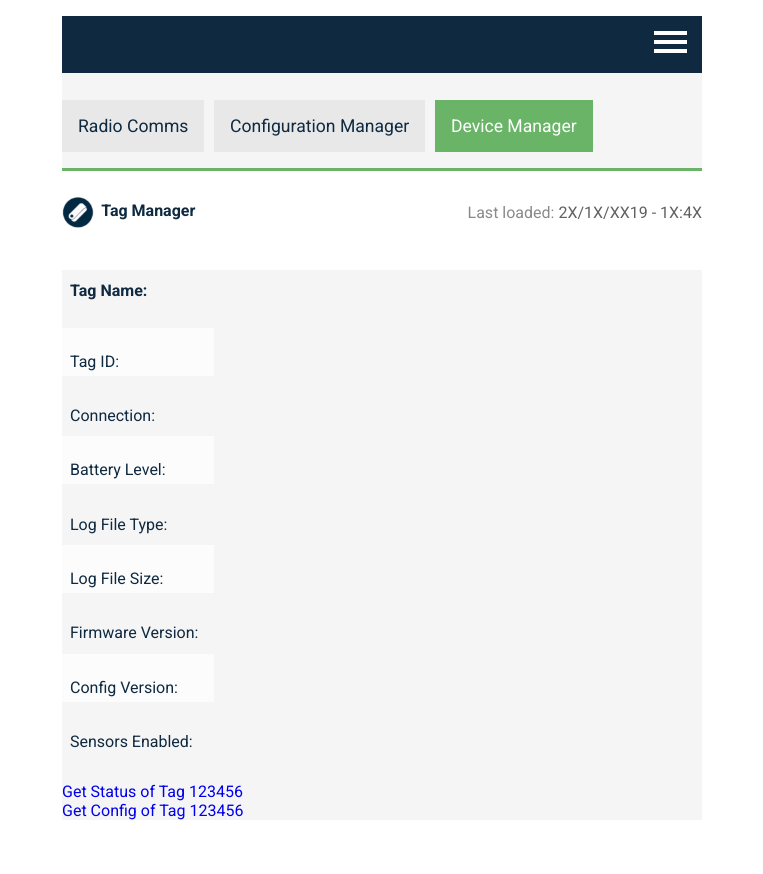
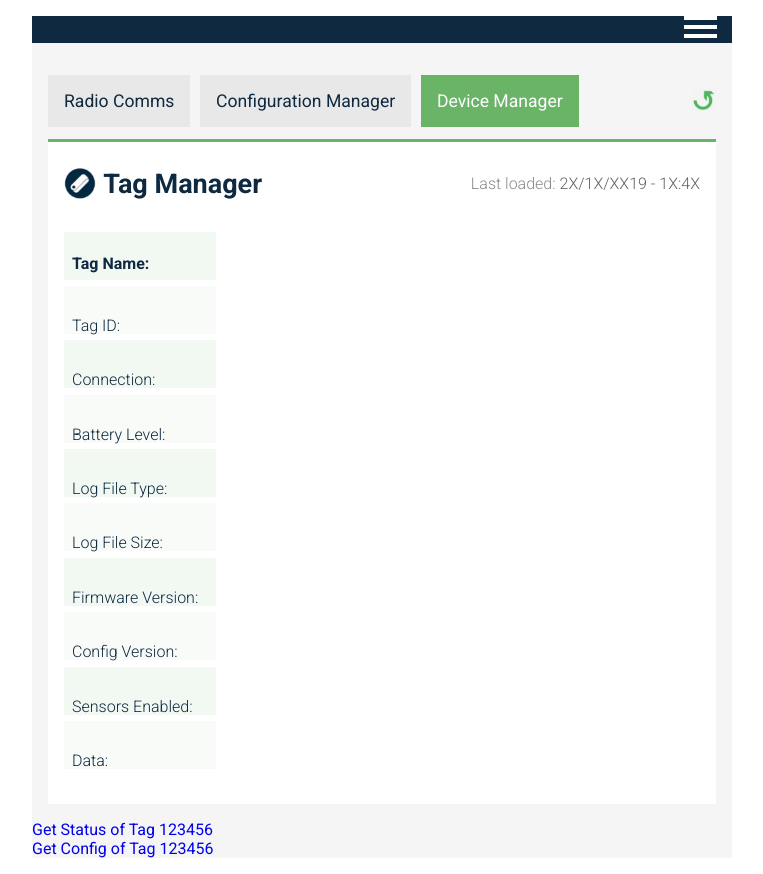
Before and after one commit to arribada/horizon-gui, a Flask app: template webserver/templates/scan.html in a window 1280 px wide. Shown: the whole page, without its empty margins (258-1021 px from the left). Before the commit the page ends 820 px from the top, so only its background shows below. Run offline with Flask 2, Linux system fonts and the light colour scheme; the template is opened without the code that fills it, so the values that code supplies are empty; parts of the project's set-up code (start-up, migrations or seed data) failed here and were passed over.

Commit message:
General stylings

```diff
--- a/webserver/static/styles.css
+++ b/webserver/static/styles.css
@@ -64,14 +64,23 @@ p {
 
 /* NAV*/
 
+header, nav {
+    line-height: 4em;
+}
+
 nav {
     flex-flow: row nowrap;
     justify-content: space-between;
+    margin: 0 1em;
 }
 
 nav h3 {
     font-weight: 400;
     font-size: 1.2em;
+}
+
+.burger {
+    margin: auto 0;
 }
 
 .burger span {
@@ -83,10 +92,18 @@ nav h3 {
     background: white;
 }
 
+#shortReport {
+    margin-bottom: 0;
+}
+
 /* MAIN */
 
 #mainMenu {
     background-color: #f5f5f5;
+}
+
+.main-wrapper {
+    margin-top: 0;
 }
 
 .main-table-wrapper {
@@ -96,11 +113,22 @@ nav h3 {
 /* TAB TITLES */
 
 .tab-titles-wrapper {
-    display: flex;
     flex-flow: row nowrap;
-    justify-content: flex-start;
+    justify-content: space-between;
     margin-left: 0;
-    margin-top: 2em;
+    margin-top: 0;
+    padding-top: 2em;
+}
+
+.tabs {
+    flex-flow: row nowrap;
+    justify-content: space-between;
+    width: 100%;
+    height: 3em;
+}
+
+.articles {
+    flex-flow: row wrap;
 }
 
 .tab-titles-wrapper article:first-of-type {
@@ -116,23 +144,35 @@ nav h3 {
     font-size: 1.1em;
 }
 
+.reload-icon {
+    max-width: 1.5em;
+    margin-top: 0.8em;
+}
+
 /* MAIN TABLE */
 
 .table-nav {
     border-top: solid #6ab468;
     flex-flow: row nowrap;
     justify-content: space-between;
+    padding-bottom: 0;
 }
 
 .table-nav-left {
     line-height: 3em;
+    margin-left: 1em;
+}
+
+.table-nav-right {
+    margin-right: 1em;
+    font-weight: 300;
 }
 
 .usb-icon {
     width: 2em;
     margin-right: 0.2em;
     display: inline-block;
-    vertical-align: baseline;
+    vertical-align: super;
 }
 
 .usb-icon img {
@@ -142,8 +182,13 @@ nav h3 {
 .main-table {
     flex-flow: row nowrap;
     justify-content: space-between;
-    height: 31em;
-    background-color: #f5f5f5;
+    height: 36em;
+    background-color: white;
+    margin: 1em;
+}
+
+.table-header {
+    font-size: 1.5em;
 }
 
 .main-table>div {
@@ -151,8 +196,22 @@ nav h3 {
     flex-flow: column nowrap;
 }
 
+.main-table>div span {
+    color: #0e2940;
+    font-weight: 400;
+    line-height: 2em;
+}
+
+.main-table>div span:first-of-type {
+    text-decoration: underline;
+    font-weight: 600;
+}
+
+.col0.flex > span.row0.navy {
+    text-decoration: none;
+}
+
 .main-table span {
-    /* background-color: #f5f5f5; */
     padding: 0.5em;
     margin: 0.2em 0;
     display: inline-block;
@@ -164,23 +223,19 @@ nav h3 {
     background-color: #fcfcfc;
 }
 
-.main-table.col0 span {
+.main-table .col0 span {
     font-weight: 300;
 }
 
-.main-table.col0 span h3 {
+.main-table .col0 span h3 {
     padding: 0.5em 0;
 }
 
-.main-table p {
-    font-size: 1em;
-}
-
-.main-table.col0 span:nth-child(even) {
+.main-table .col0 span:nth-child(even) {
     background-color: #f8fbf7;
 }
 
-.main-table.col0 span:nth-child(odd) {
+.main-table .col0 span:nth-child(odd) {
     background-color: #f2f8f2;
 }
 
@@ -203,7 +258,7 @@ main {
     position: relative;
     /* background-color: white; */
     color: #0c0c0c;
-    padding-top: 95px;
+    /* padding-top: 95px; */
     min-height: calc(100% - 52px);
 }
 
@@ -214,7 +269,7 @@ header,
 .calibrateFoot {
     width: 100%;
     min-width: 320px;
-    max-width: 640px;
+    max-width: 700px;
 }
 
 input,
@@ -324,7 +379,7 @@ h6 {
 /*Header and short report*/
 
 header {
-    position: fixed;
+    /* position: fixed; */
     font-size: 15px;
     background-color: #0e2940;
     z-index: 4;
@@ -356,7 +411,7 @@ header {
 }
 
 #shortReport {
-    margin: 1em;
+    /* margin: 1em; */
     display: block;
 }
 
@@ -781,9 +836,9 @@ nav.calibrateFoot {
 
 /* Main menu*/
 
-#mainMenu {
+/* #mainMenu {
     padding-top: 52px;
-}
+} */
 
 .commandButton {
     width: calc(100% - 16px);
--- a/webserver/templates/scan.html
+++ b/webserver/templates/scan.html
@@ -2,7 +2,10 @@
 {% block content %}
 <main id="mainMenu">
 
-    <div class="tab-titles-wrapper top-tail-margin">
+    <div class="main-wrapper happy-margin">
+        <div class="tab-titles-wrapper top-tail-margin flex">
+            <div class="tabs flex">
+                <div class="articles flex">
                     <article class="tab-title happy-padding gray-background navy">
                         <h4>Radio Comms</h4>
                     </article>
@@ -14,14 +17,20 @@
                     </article>
                 </div>
 
+                <div class="reload-icon inline-block">
+                    <img src="/static/images/reload-icon.png" alt="Reload Icon">
+                </div>
+            </div>
+        </div>
+
         <section class="main-table-wrapper" {{ dataVariables.toolVersion }}>
             <div class="table-nav top top-tail-margin top-tail-padding flex">
                 <div class="table-nav-left">
                     <span class="usb-icon inline-block">
                         <img src="/static/images/usb-icon.png" alt="USB icon">
                     </span>
-                <div class="inline-block navy">
-                    <h3>Tag Manager</h3>
+                    <div class="inline-block navy table-header">
+                        <h2>Tag Manager</h2>
                     </div>
                 </div>
                 <div class="table-nav-right gray">
@@ -64,36 +73,39 @@
                     <span class="col0 navy">
                         <p>Sensors Enabled:</p>
                     </span>
+                    <span class="col0 navy">
+                        <p>Data:</p>
+                    </span>
                 </div>
 
                 {% for item in dataVariables.data %}
                 <div>
                     <span class="name_{{ loop.index }}">
-                    {{ item['friendlyName'] }}
+                        <p>{{ item['friendlyName'] }}</p>
                     </span>
                     <span class="deviceID{{ loop.index }}">
-                    {{ item['deviceID'] }}
+                        <p>{{ item['deviceID'] }}</p>
                     </span>
                     <span class="connection{{ loop.index }}">
-                    {{ item['connection'] }} #{{ item['connectionID']}}
+                        <p>{{ item['connection'] }} #{{ item['connectionID']}}</p>
                     </span>
                     <span class="batteryLevel{{ loop.index }}">
-                    {{ item['batteryLevel'] }}%
+                        <p>{{ item['batteryLevel'] }}%</p>
                     </span>
                     <span class="logFileType{{ loop.index }}">
-                    {{ item['logFileType'] }}
+                        <p>{{ item['logFileType'] }}</p>
                     </span>
                     <span class="logFileSize{{ loop.index }}">
-                    {{ item['logFileSize'] }}
+                        <p>{{ item['logFileSize'] }}</p>
                     </span>
                     <span class="firmwareVersion{{ loop.index }}">
-                    {{ item['firmwareVersion'] }}
+                        <p>{{ item['firmwareVersion'] }}</p>
                     </span>
                     <span class="configVersion{{ loop.index }}">
-                    {{ item['configVersion'] }}
+                        <p>{{ item['configVersion'] }}</p>
                     </span>
                     <span class="sensorsEnabled{{ loop.index }}">
-                    {{ item['sensorsEnabled'] }}
+                        <p>{{ item['sensorsEnabled'] }}</p>
                     </span>
                 </div>
 
@@ -101,6 +113,7 @@
             </section>
 
         </section>
+    </div>
 
     <section class="links top-tail-margin">
         <a href="/status/123456">Get Status of Tag 123456</a><br>
```
Also changed, not shown: webserver/static/images/reload-icon.png (added). Lines whose indentation alone changed are shown as unchanged.
